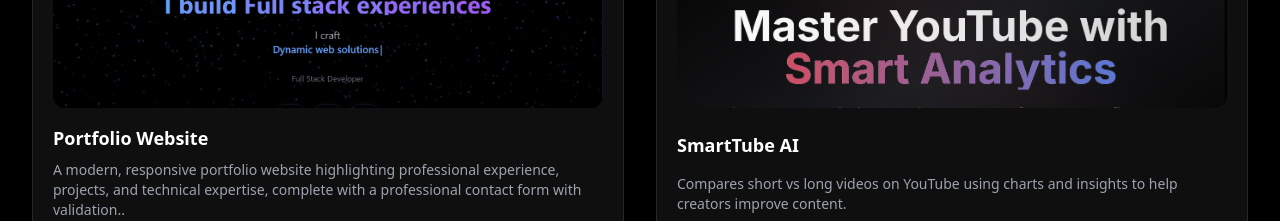
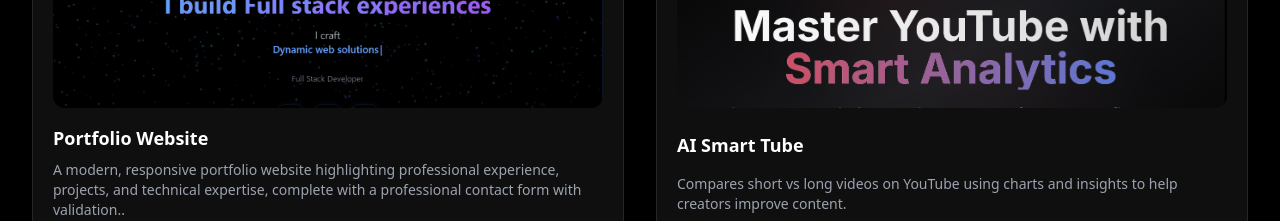
Before and after one commit to M-Zeeshan-Hassan/Portfolio, a React (Vite) app: page / in a window 1280 px wide. Shown: the part 3400-3621 px from the top of the page. Built offline with nearby package versions, Linux system fonts and the light colour scheme; the HTML template or start-up script is replaced by a standard one.

Commit message:
modified:   src/components/Projects.tsx

```diff
--- a/src/components/Projects.tsx
+++ b/src/components/Projects.tsx
@@ -27,7 +27,7 @@ const projectsData = [
 
   {
     id: 2,
-    title: "SmartTube AI",
+    title: "AI Smart Tube",
     description:
       "Compares short vs long videos on YouTube using charts and insights to help creators improve content.",
     image: "/lovable-uploads/s-tube.png",
```
